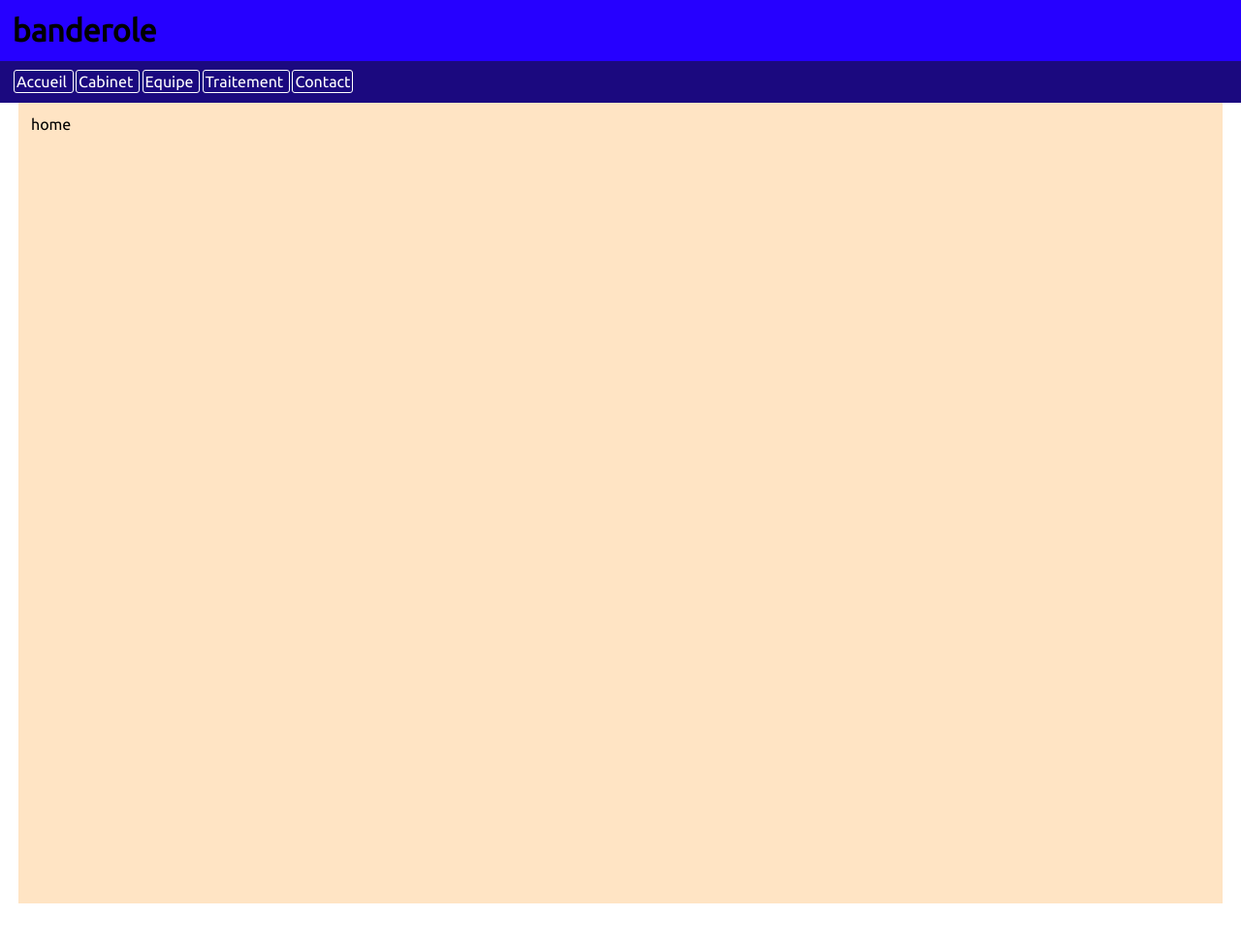
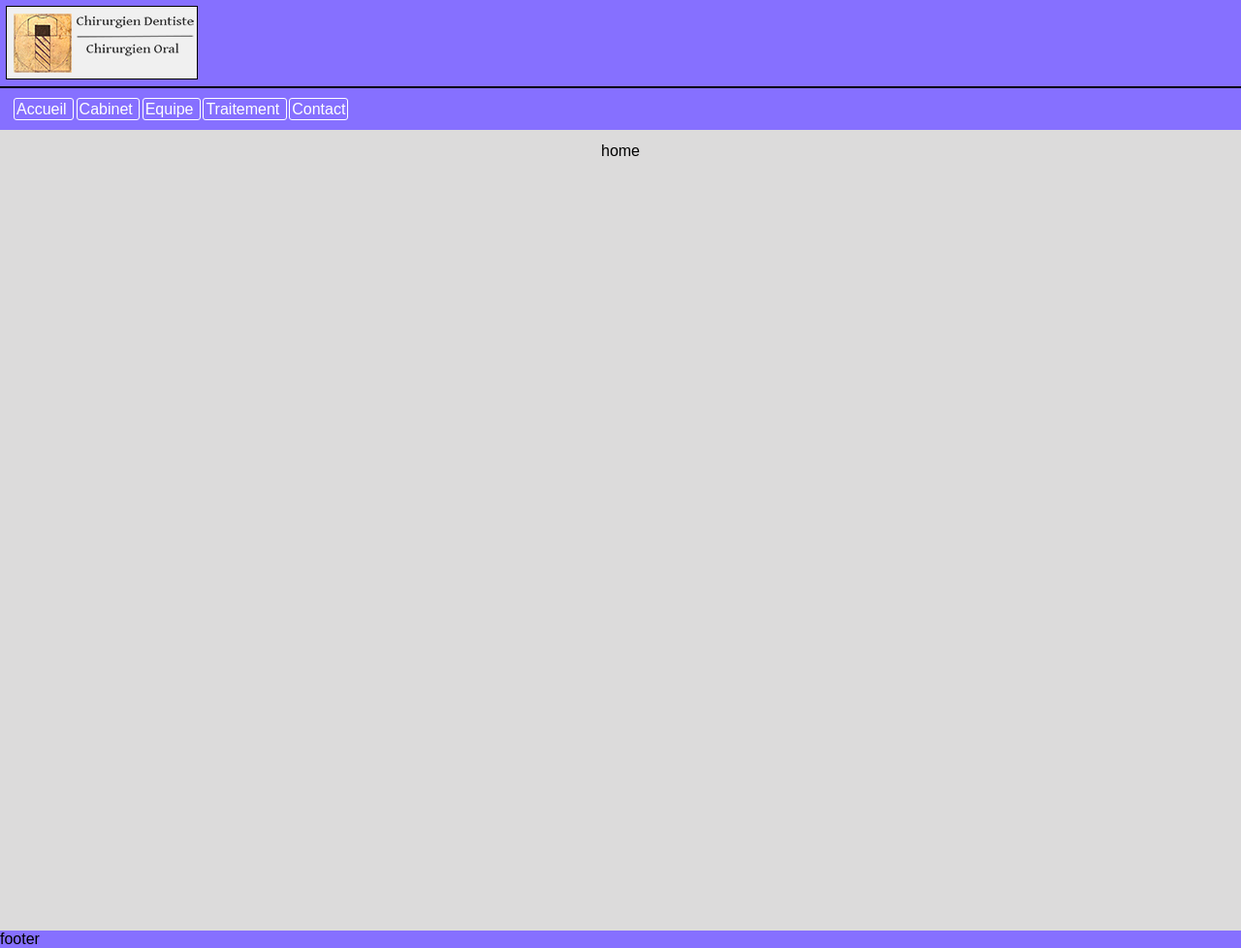
Before and after one commit to Vivien-Parsis/stage-site, a React (Create React App) app: page / in a window 1280 px wide. Shown: the whole page at 97% size. Before the commit the page ends 932 px from the top, so only its background shows below. Built offline with nearby package versions, Linux system fonts and the light colour scheme.

Commit message:
added footer, change darkmode

```diff
--- a/src/App.js
+++ b/src/App.js
@@ -4,6 +4,9 @@ import { BrowserRouter, Routes, Route } from "react-router-dom";
 import Header from './component/header/header';
 import Navigation from './component/header/navigation';
 import Error from './component/error.jsx';
+import Footer from './component/footer/footer';
+import ScrollToTop from './component/ScrollToTop';
+
 
 function App() {
   return (
@@ -23,8 +26,11 @@ function App() {
       </Routes>
     </BrowserRouter>
     </main>
+    <ScrollToTop/>
+    <Footer/>
     </>
   );
 }
 
+
 export default App;
--- /dev/null
+++ b/src/component/ScrollToTop.jsx
@@ -0,0 +1,16 @@
+const scrollToTop = () => {
+    document.body.scrollTop = 0;
+    document.documentElement.scrollTop = 0;
+}
+const scrollVisibility = () => {
+    if(document.body.scrollTop > 20 || document.documentElement.scrollTop > 20)
+    {document.getElementById("BackToTop").style.display = "block"; }
+    else
+    {document.getElementById("BackToTop").style.display = "none";}
+}
+window.onscroll = () => {scrollVisibility()};
+
+const ScrollToTop = () => {
+    return(<button onClick={scrollToTop} id="BackToTop">⇑</button>)
+}
+export default ScrollToTop;
--- /dev/null
+++ b/src/component/footer/footer.jsx
@@ -0,0 +1,10 @@
+const Footer = () => {
+    return (
+        <>
+        <footer>
+            footer
+        </footer>
+        </>
+    )
+}
+export default Footer;
--- a/src/component/header/banderole.jsx
+++ b/src/component/header/banderole.jsx
@@ -1,7 +1,9 @@
+import logo from "../../assets/image/Dr-jean-charles-giunta-Dentiste-Boissy-St-Leger-94-70 (1).png";
+
 const Banderole = () => {
     return (
         <>
-        <h1>banderole</h1>
+        <img alt="" src={logo} id="logo-img"></img>
         </>
     )
 }
--- a/src/darkmod.css
+++ b/src/darkmod.css
@@ -1,8 +1,11 @@
 @media (prefers-color-scheme: dark) {
-    body {
-        background-color: rgb(0, 0, 0);
+    body, .main {
+        background-color: rgb(43, 43, 43);
     }
-    h1,p{
+    footer,nav,.header{
+        background-color: rgb(53, 44, 102);
+      }
+    html{
         color:rgb(255, 255, 255);
     }
 }
--- a/src/style.css
+++ b/src/style.css
@@ -15,19 +15,25 @@
   src: url("./assets/font/Ubuntu-BoldItalic.ttf");
 }
 html{
-  font-family: ubuntu-regular, Arial;
+  font-family: Arial, Helvetica, sans-serif;
 }
 body {
-  background-color: white;
   margin:0;
+}
+
+body, .main {
+  background-color: rgb(220, 219, 219);
+}
+footer,nav,.header{
+  background-color: rgb(134, 112, 255);
 }
 h1,p{
   color:black;
 }
-
 .header{
   width: 100%;
-  background-color: rgb(38, 0, 255);
+  display: flex;
+  flex-wrap: nowrap;
 }
 .header h1{
   margin:0;
@@ -35,8 +41,8 @@ h1,p{
 }
 nav{
   width: 100%;
-  background-color: rgb(27, 9, 127);
   padding:1% 1%;
+  border-top:2px black solid;
 }
 nav a{
   text-decoration: none;
@@ -55,9 +61,7 @@ main{
   width: 100%;
 }
 .main{
-  width: 95%;
   height: 800px;
-  background-color: bisque;
   padding: 1%;
 }
 main{
@@ -65,3 +69,22 @@ main{
   flex-wrap: wrap;
   justify-content: center;
 }
+footer{
+  width:100%;
+}
+#BackToTop{
+  position: fixed;
+  z-index: 99;
+  bottom:20px;
+  right:20px;
+  display:none;
+  font-size: 2em;
+  background-color: rgba(0, 0, 0, 0);
+  border: 0;
+}
+#logo-img{
+  background-color: rgb(240, 240, 240);
+  padding: 2px;
+  border: 1px black solid;
+  margin:.5%;
+}
```
Also changed, not shown: src/assets/image/Dr-jean-charles-giunta-Dentiste-Boissy-St-Leger-94-70 (1).png (added).
